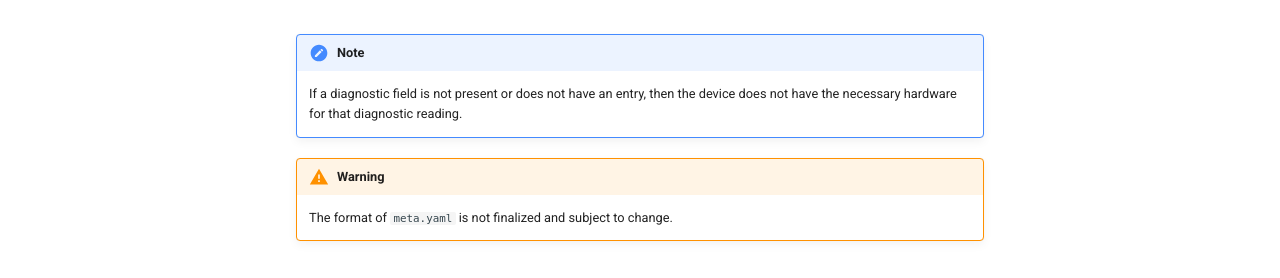
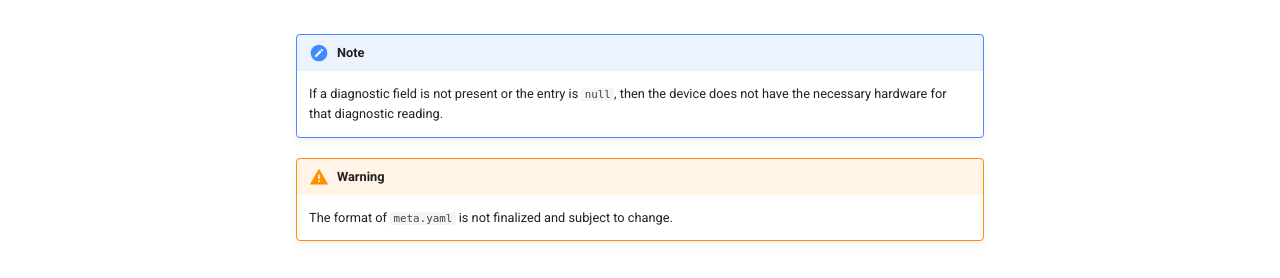
Before and after one commit to deep-spectrum/iq-sdk, an MkDocs documentation site: the page built from docs/format.md, in a window 1280 px wide and 900 px high, scrolled down 2946 px. Shown: the part 174-452 px from the top of the window. Built offline with MkDocs 1.6.1 and Material for MkDocs 9.7.7, drawn with Linux system fonts in a browser that asks for light colours; some web fonts are replaced.

Commit message:
Update note

```diff
--- a/docs/format.md
+++ b/docs/format.md
@@ -98,7 +98,7 @@ This directory contains the following files:
 
 !!! note
 
-    If a diagnostic field is not present or does not have an entry, then the device does not have the necessary hardware
+    If a diagnostic field is not present or the entry is `null`, then the device does not have the necessary hardware
     for that diagnostic reading.
 
 !!! warning
```
